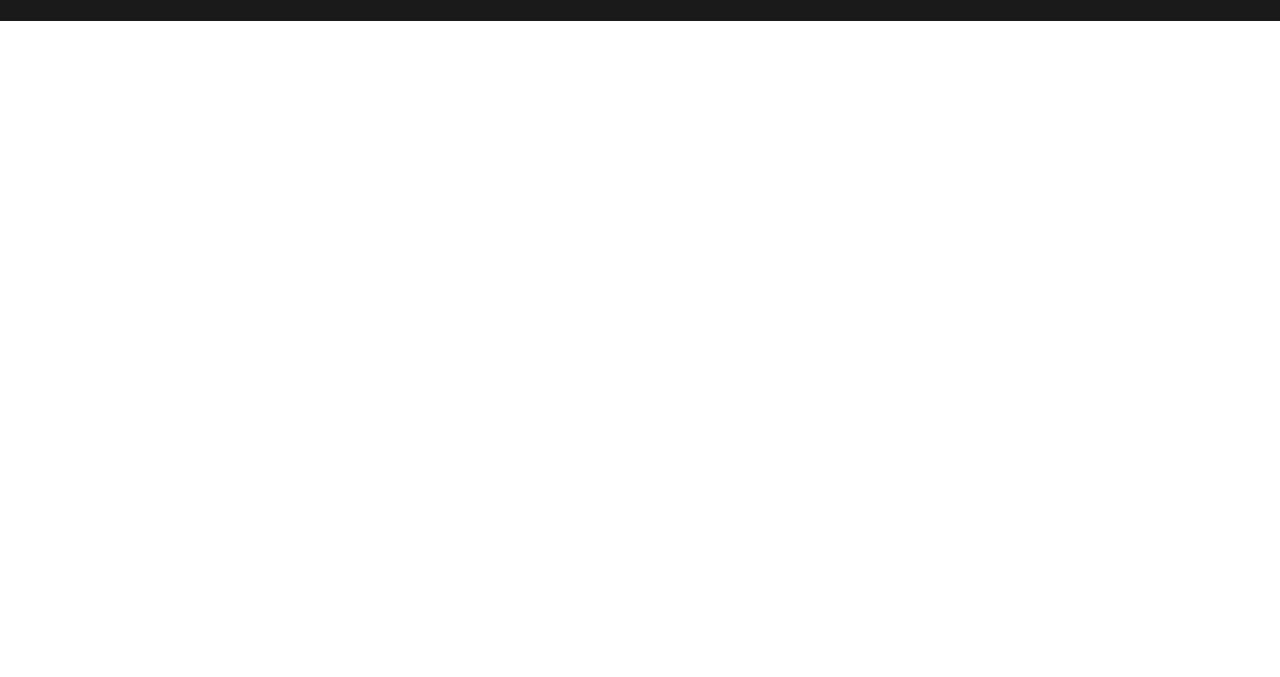
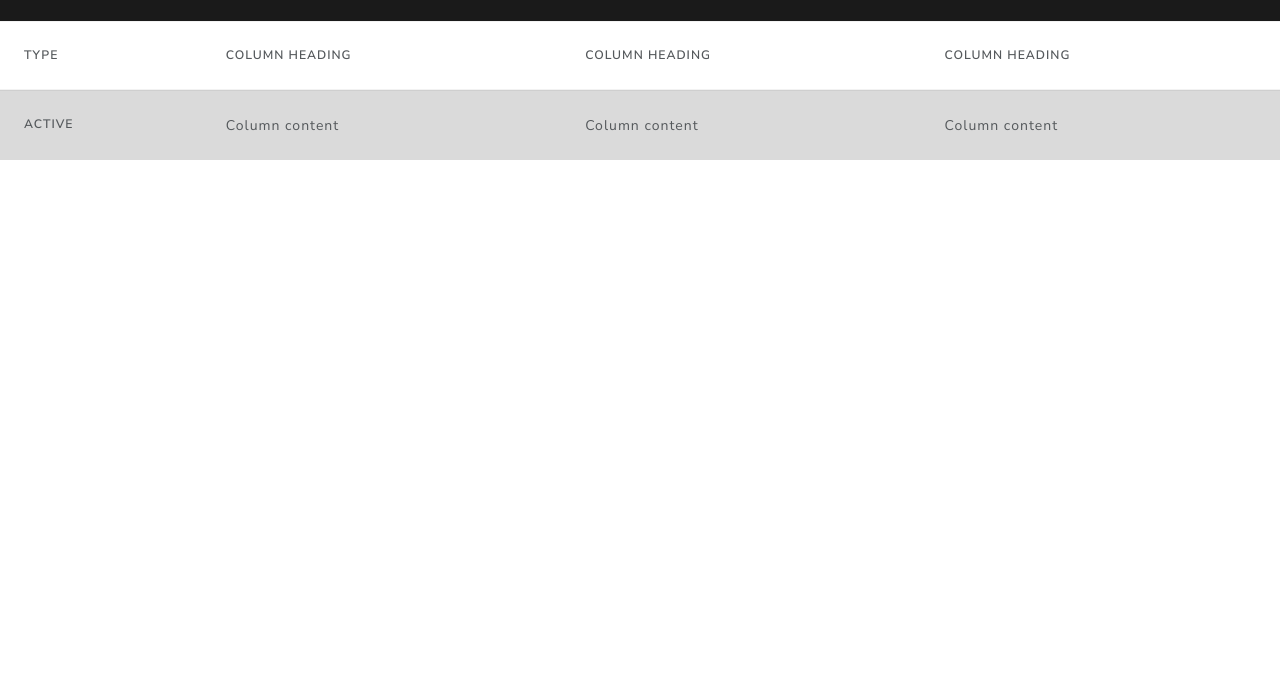
Before and after one commit to okee0055/Assignment3, a website: page public/index.html in a window 1280 px wide. Shown: the part 123-800 px from the top of the page. Drawn offline with nearby package versions, Linux system fonts and the light colour scheme.

Commit message:
Add files via upload

```diff
--- a/public/index.html
+++ b/public/index.html
@@ -7,7 +7,7 @@
 
   </head>
    <body>
-     <h1>Movie/TV Database</h1>
+       <h1>Movie/TV Database</h1>
       <nav class="navbar navbar-expand-lg navbar-dark bg-primary">
       <a class="navbar-brand" href="#">Search</a>
       <button class="navbar-toggler" type="button" data-toggle="collapse" data-target="#navbarColor01" aria-controls="navbarColor01" aria-expanded="false" aria-label="Toggle navigation">
@@ -17,16 +17,34 @@
       <div class="collapse navbar-collapse" id="navbarColor01">
 
         <form class="form-inline my-2 my-lg-0" action="query" enctype="multipart/form-data" method="POST">
-          <input class="form-control mr-sm-2" type="text" placeholder="Search">
-          <select class="custom-select">
+          <input class="form-control mr-sm-2" type="text" placeholder="Search" name="condition">
+          <select class="custom-select" name="table">
             <option selected="">Select Search Type</option>
-            <option value="1">Titles</option>
-            <option value="2">People</option>
+            <option value="TITLES">Titles</option>
+            <option value="NAMES">People</option>
           </select>
           <button class="btn btn-secondary my-2 my-sm-0" type="submit">Search</button>
         </form>
       </div>
     </nav>
+    <table class="table table-hover">
+        <thead>
+         <tr>
+             <th scope="col">Type</th>
+            <th scope="col">Column heading</th>
+             <th scope="col">Column heading</th>
+           <th scope="col">Column heading</th>
+          </tr>
+          </thead>
+         <tbody>
+          <tr class="table-active">
+              <th scope="row">Active</th>
+             <td>Column content</td>
+            <td>Column content</td>
+            <td>Column content</td>
+            </tr>
+        </tbody>
+    </table>
 
 
    </body>
```
